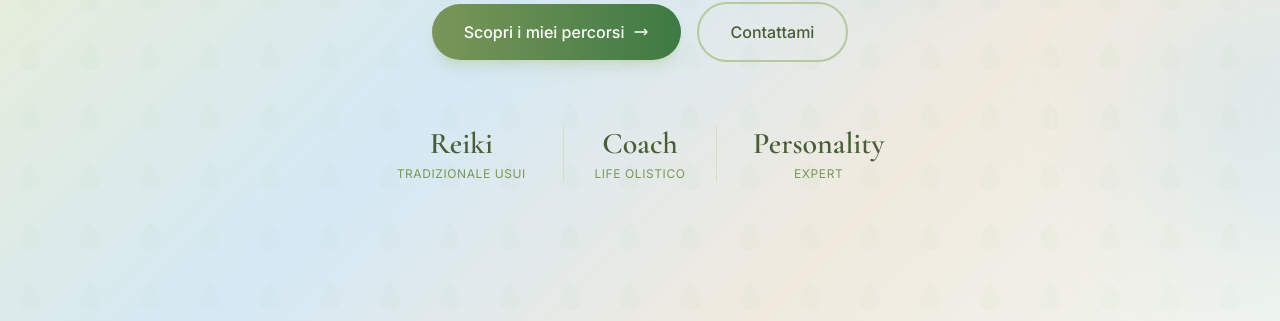
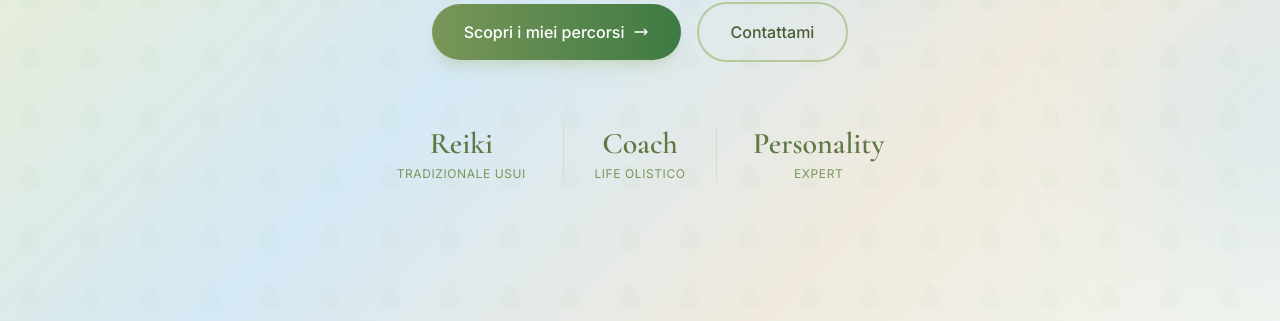
Before and after one commit to rerosku/rerosku.github.io, a Jekyll site: the page built from index.html, in a window 1280 px wide and 900 px high, scrolled down 514 px. Shown: the part 129-450 px from the top of the window. Built offline with Jekyll 4.4.1, drawn with Linux system fonts in a browser that asks for light colours; nearby versions of some CDN libraries; some web fonts are replaced.

Commit message:
Update rerosku.github.io from Acode

```diff
--- a/index.html
+++ b/index.html
@@ -38,15 +38,15 @@ permalink: /
 
     <div class="grid grid-cols-3 gap-6 max-w-lg mx-auto animate-slide-up">
       <div class="text-center">
-        <div class="font-display text-3xl font-semibold text-salvia-700">Reiki</div>
+        <div class="font-display text-3xl font-semibold text-salvia-600">Reiki</div>
         <div class="text-xs text-salvia-500 uppercase tracking-wider mt-1">Tradizionale Usui</div>
       </div>
       <div class="text-center border-x border-salvia-200">
-        <div class="font-display text-3xl font-semibold text-salvia-700">Coach</div>
+        <div class="font-display text-3xl font-semibold text-salvia-600">Coach</div>
         <div class="text-xs text-salvia-500 uppercase tracking-wider mt-1">Life Olistico</div>
       </div>
       <div class="text-center">
-        <div class="font-display text-3xl font-semibold text-salvia-700">Personality</div>
+        <div class="font-display text-3xl font-semibold text-salvia-600">Personality</div>
         <div class="text-xs text-salvia-500 uppercase tracking-wider mt-1">Expert</div>
       </div>
     </div>
```
